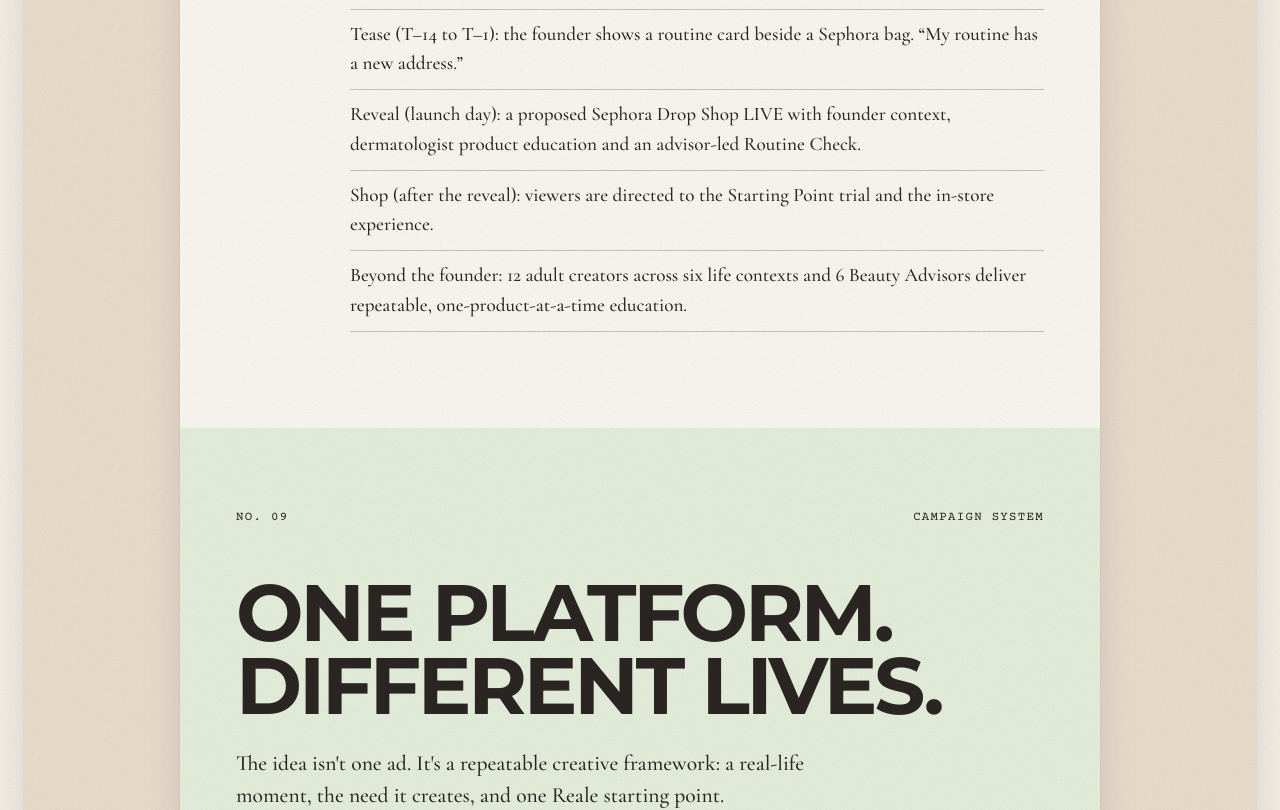
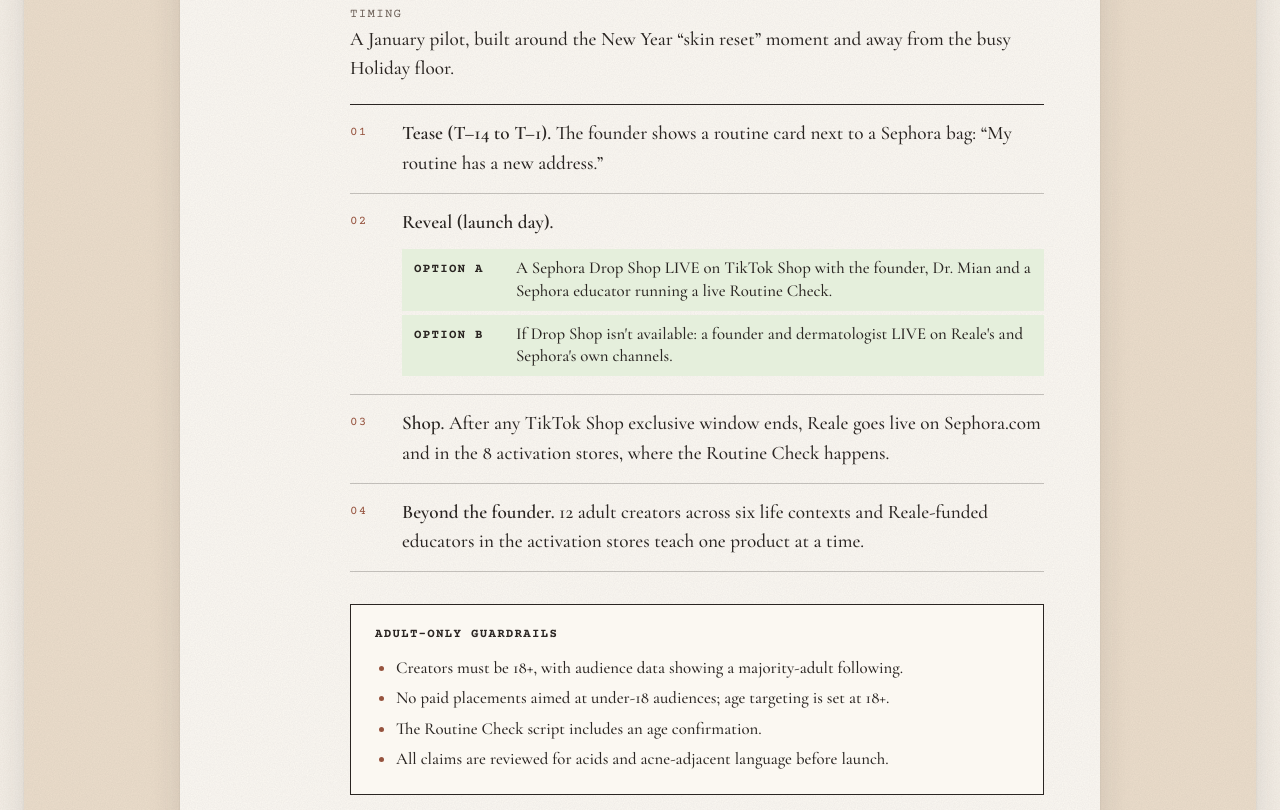
Before and after one commit to parishoffman/portfolio, a Next.js app: page /projects/reale-sephora in a window 1280 px wide. Shown: the part 7400-8210 px from the top of the page. Built offline with nearby package versions, Linux system fonts and the light colour scheme.

Commit message:
changed wording of the launch plan and the concept behind it

```diff
--- a/app/data.js
+++ b/app/data.js
@@ -216,12 +216,43 @@
       },
       launchPlan: {
         heading: "Launch plan",
-        list: [
-          "Tease (T–14 to T–1): the founder shows a routine card beside a Sephora bag. \u201cMy routine has a new address.\u201d",
-          "Reveal (launch day): a proposed Sephora Drop Shop LIVE with founder context, dermatologist product education and an advisor-led Routine Check.",
-          "Shop (after the reveal): viewers are directed to the Starting Point trial and the in-store experience.",
-          "Beyond the founder: 12 adult creators across six life contexts and 6 Beauty Advisors deliver repeatable, one-product-at-a-time education.",
+        timing: "A January pilot, built around the New Year \u201cskin reset\u201d moment and away from the busy Holiday floor.",
+        steps: [
+          {
+            title: "Tease (T–14 to T–1).",
+            text: "The founder shows a routine card next to a Sephora bag: \u201cMy routine has a new address.\u201d",
+          },
+          {
+            title: "Reveal (launch day).",
+            choices: [
+              {
+                label: "Option A",
+                text: "A Sephora Drop Shop LIVE on TikTok Shop with the founder, Dr. Mian and a Sephora educator running a live Routine Check.",
+              },
+              {
+                label: "Option B",
+                text: "If Drop Shop isn't available: a founder and dermatologist LIVE on Reale's and Sephora's own channels.",
+              },
+            ],
+          },
+          {
+            title: "Shop.",
+            text: "After any TikTok Shop exclusive window ends, Reale goes live on Sephora.com and in the 8 activation stores, where the Routine Check happens.",
+          },
+          {
+            title: "Beyond the founder.",
+            text: "12 adult creators across six life contexts and Reale-funded educators in the activation stores teach one product at a time.",
+          },
         ],
+        guardrails: {
+          title: "Adult-only guardrails",
+          list: [
+            "Creators must be 18+, with audience data showing a majority-adult following.",
+            "No paid placements aimed at under-18 audiences; age targeting is set at 18+.",
+            "The Routine Check script includes an age confirmation.",
+            "All claims are reviewed for acids and acne-adjacent language before launch.",
+          ],
+        },
       },
       // One template, repeated: a life moment, the need it creates, one starting point.
       campaignSystem: {
--- a/app/globals.css
+++ b/app/globals.css
@@ -740,6 +740,23 @@
 .step-options li > span:first-child { font-family: var(--display); font-style: italic; }
 .step-options strong { color: var(--terracotta-deep); font-weight: 600; }
 
+.step-choices li { grid-template-columns: 90px 1fr; }
+.step-choices li > span.label:first-child { padding-top: 3px; color: var(--ink); font-family: var(--mono); font-style: normal; font-weight: 700; }
+
+/* Launch plan: timing line + adult-only guardrails callout */
+.launch-timing { display: flex; flex-direction: column; margin: 0 0 20px; }
+.launch-timing .label { color: var(--muted); }
+.guardrails {
+  margin-top: 32px;
+  padding: 20px 24px;
+  border: 1px solid var(--ink);
+  background-color: var(--paper);
+}
+.guardrails .label { margin: 0 0 8px; font-weight: 700; }
+.guardrails ul { margin: 0; padding-left: 1.1em; }
+.guardrails li { padding: 3px 0; font-size: 1.05rem; line-height: 1.45; }
+.guardrails li::marker { color: var(--terracotta-deep); }
+
 /* Positioning map: two axes, four zones, brands as dots */
 .white-space .eyebrow { margin: 6px 0 12px; color: var(--muted); }
 .white-space p { max-width: 640px; }
@@ -1183,6 +1200,7 @@
   .steps > li { grid-template-columns: 28px 1fr; gap: 8px; }
   .step-options li { grid-template-columns: 1fr; gap: 2px; }
   .step-options li > span[aria-hidden] { display: none; }
+  .step-choices li { grid-template-columns: 1fr; }
 }
 
 @media (max-width: 600px) {
--- a/app/projects/[slug]/RealeSephora.js
+++ b/app/projects/[slug]/RealeSephora.js
@@ -160,15 +160,12 @@
   );
 }
 
-function HowItWorks({ cs, number }) {
-  const s = cs.howItWorks;
+// Numbered steps. A step can carry starting-point "options" (need → product)
+// or labelled "choices" (e.g. Option A / Option B).
+function Steps({ steps }) {
   return (
-    <section className="doc-section how-it-works">
-      <span className="label">No. {pad(number)}</span>
-      <div>
-        <h2>{s.heading}</h2>
     <ol className="steps">
-          {s.steps.map((step, i) => (
+      {steps.map((step, i) => (
         <li key={step.title}>
           <span className="label">{pad(i + 1)}</span>
           <div>
@@ -186,15 +183,64 @@
                 ))}
               </ul>
             )}
+            {step.choices && (
+              <ul className="step-options step-choices">
+                {step.choices.map((choice) => (
+                  <li key={choice.label}>
+                    <span className="label">{choice.label}</span>
+                    <span>{choice.text}</span>
+                  </li>
+                ))}
+              </ul>
+            )}
           </div>
         </li>
       ))}
     </ol>
+  );
+}
+
+function HowItWorks({ cs, number }) {
+  const s = cs.howItWorks;
+  return (
+    <section className="doc-section how-it-works">
+      <span className="label">No. {pad(number)}</span>
+      <div>
+        <h2>{s.heading}</h2>
+        <Steps steps={s.steps} />
       </div>
     </section>
   );
 }
-const LaunchPlan = ({ cs, number }) => <Section section={cs.launchPlan} number={number} />;
+function LaunchPlan({ cs, number }) {
+  const s = cs.launchPlan;
+  return (
+    <section className="doc-section launch-plan">
+      <span className="label">No. {pad(number)}</span>
+      <div>
+        <h2>{s.heading}</h2>
+        {s.timing && (
+          <p className="launch-timing">
+            <span className="label">Timing</span>
+            {s.timing}
+          </p>
+        )}
+        <Steps steps={s.steps} />
+
+        {s.guardrails && (
+          <aside id="guardrails" className="guardrails">
+            <p className="label">{s.guardrails.title}</p>
+            <ul>
+              {s.guardrails.list.map((item) => (
+                <li key={item}>{item}</li>
+              ))}
+            </ul>
+          </aside>
+        )}
+      </div>
+    </section>
+  );
+}
 
 // The bridge from strategy to execution: one template, repeated across life moments.
 function CampaignSystem({ cs, number }) {
```
Lines whose indentation alone changed are shown as unchanged.
